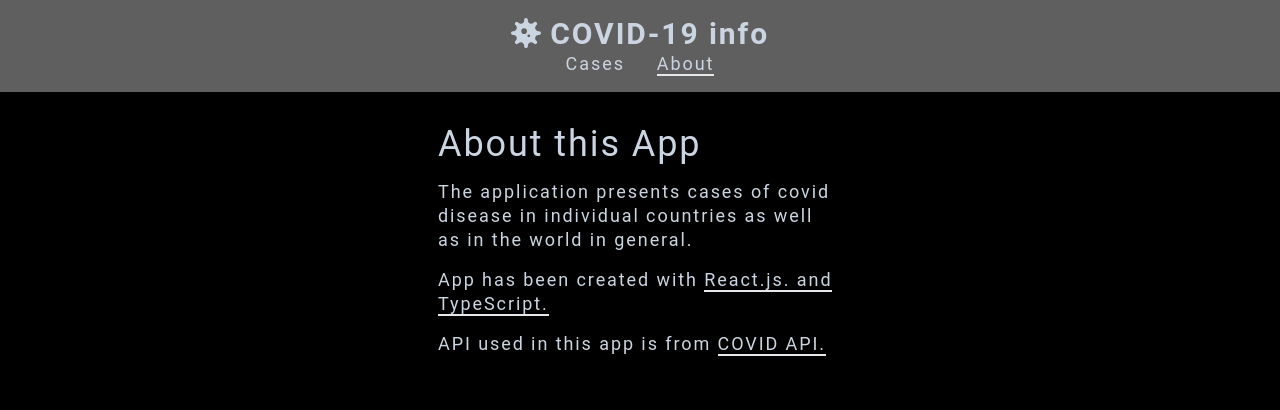
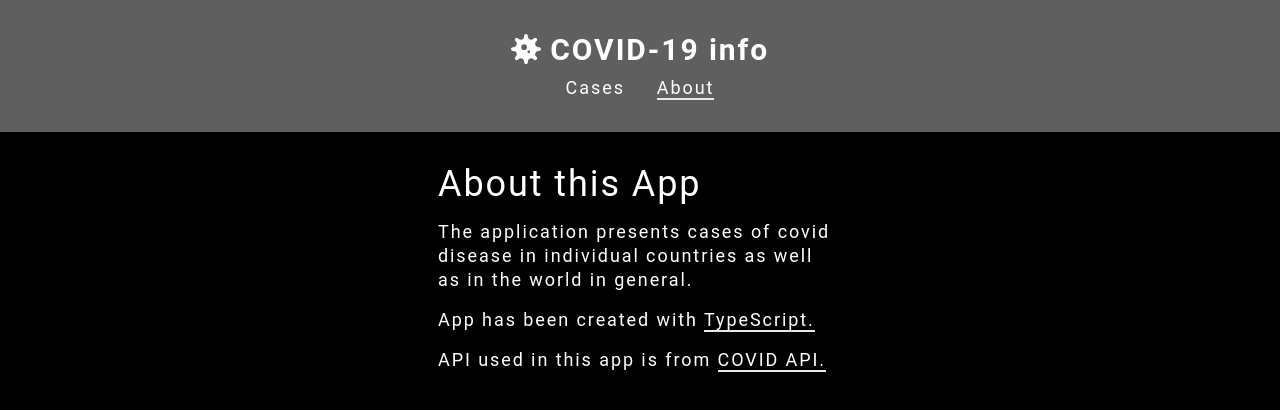
Before and after one commit to BartekSkr/CovidApp, a React (Create React App) app: page /about in a window 1280 px wide. Shown: the top 410 px of the page. Built offline with nearby package versions, Linux system fonts and the light colour scheme.

Commit message:
style changes

```diff
--- a/src/components/Navbar/Navbar.tsx
+++ b/src/components/Navbar/Navbar.tsx
@@ -10,8 +10,8 @@ export const Navbar: React.FC<DefaultProps> = ({ icon, title }) => {
   ];
 
   return (
-    <main className="block justify-center text-center py-4 mb-8 text-slate-300 relative transition-all bg-navbar-background">
-      <h1 className="text-3xl font-bold">
+    <main className="block justify-center text-center py-8 mb-8 text-white relative transition-all bg-navbar-background">
+      <h1 className="text-3xl font-bold mb-2">
         {icon} {title}
       </h1>
       <ul className="list-none flex justify-center">
--- a/src/components/Select/Select.tsx
+++ b/src/components/Select/Select.tsx
@@ -7,7 +7,7 @@ export const Select: React.FC<SelectProps> = ({
 }) => {
   return (
     <select
-      className="h-6 min-w-rem-9 rounded-md text-slate-300 bg-black cursor-pointer outline-none indent-2 ml-1 border-2"
+      className="h-6 min-w-rem-9 rounded-md text-white bg-black cursor-pointer outline-none indent-2 ml-1 border-2"
       value={data.country}
       onChange={selectAction}
     >
--- a/src/pages/404-page.tsx
+++ b/src/pages/404-page.tsx
@@ -12,7 +12,7 @@ export const PageNotFound: React.FC = () => {
       initial={{ opacity: 0 }}
       animate={{ opacity: 1 }}
       exit={{ opacity: 0 }}
-      className="mx-auto w-500 py-0 px-8 text-slate-300 h-80"
+      className="mx-auto w-500 py-0 px-8 text-white h-80"
     >
       <h1 className="mb-4 py-0 px-4 text-4xl">404</h1>
       <h3 className="mb-4 py-0 px-4">Sorry, we couldn't find this page.</h3>
--- a/src/pages/About.tsx
+++ b/src/pages/About.tsx
@@ -11,7 +11,7 @@ export const About: React.FC = () => {
       initial={{ opacity: 0 }}
       animate={{ opacity: 1 }}
       exit={{ opacity: 0 }}
-      className="mx-auto w-500 py-0 px-8 text-slate-300 h-80"
+      className="mx-auto w-500 py-0 px-8 text-white h-80"
     >
       <h1 className="mb-4 py-0 px-4 text-4xl">About this App</h1>
       <p className="mb-4 py-0 px-4">
@@ -25,8 +25,7 @@ export const About: React.FC = () => {
           target="blank"
           href="https://create-react-app.dev/docs/getting-started"
         >
-          {' '}
-          React.js. and TypeScript.{' '}
+          TypeScript.
         </a>
       </p>
       <p className="mb-4 py-0 px-4">
--- a/src/pages/Cases.tsx
+++ b/src/pages/Cases.tsx
@@ -13,7 +13,7 @@ export const Cases: React.FC = () => {
       initial={{ opacity: 0 }}
       animate={{ opacity: 1 }}
       exit={{ opacity: 0 }}
-      className="overflow-hidden mx-auto w-500 py-0 px-8 text-slate-300 h-80 md:flex md:w-700"
+      className="overflow-hidden mx-auto w-500 py-0 px-8 text-white h-80 md:flex md:w-700"
     >
       <Global />
       <Country />
```
